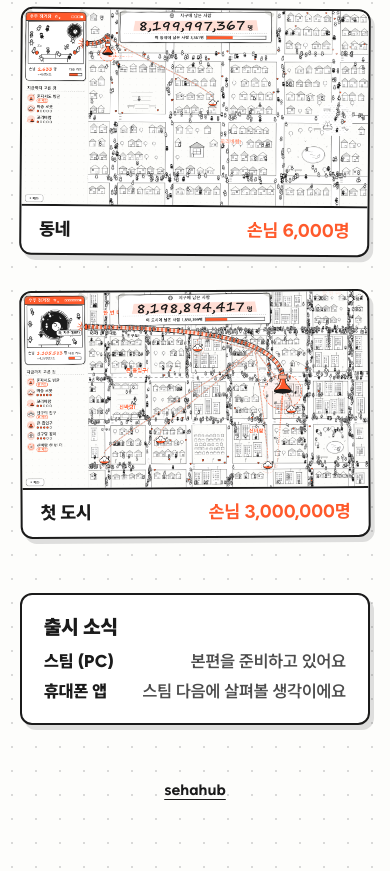
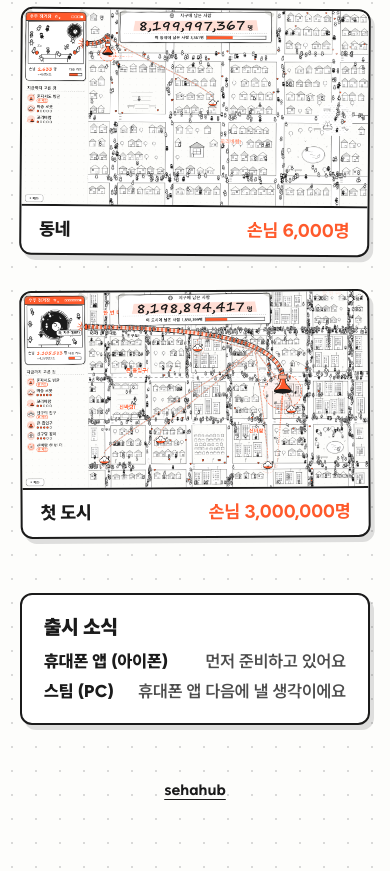
Before and after one commit to koseha/sehahub-web, an Astro site: page /earth-clean in a window 390 px wide. Shown: the part 681-1552 px from the top of the page. Built offline with nearby package versions, Linux system fonts and the light colour scheme; Astro itself is replaced by a stand-in of ours.

Commit message:
지구 청소 소개 쪽 출시 소식 — 순서 바뀜(휴대폰 앱(아이폰) 먼저 · 스팀(PC)은 그다음 · 대표 11/27 오후 「모바일 앱을 먼저 출시하는 걸 목표로 하자」 「스팀은 뒤로 미뤄지는 거지」) · 날짜 · 약속 없음 · 빌드 0 오류 · 0 경고
Co-Authored-By: Claude Opus 5.5 <noreply@anthropic.com>

```diff
--- a/src/pages/earth-clean/index.astro
+++ b/src/pages/earth-clean/index.astro
@@ -20,9 +20,10 @@ const stages = [
 ]
 // 출시 소식(2026-11-27 대표 「우리 게임 페이지에 스팀, 앱스토어 출시 관련 버튼이나 정보 뭐 그런 거 추가하라고 전달해봐」 · 비서 → 그룹장 경유).
 // 상점 페이지가 아직 없어 글로만 둔다 — 스팀 「출시 예정」 페이지가 뜨면 그 주소로 버튼을 단다. 정해지지 않은 날짜 · 약속은 쓰지 않는다.
+// 11/27 오후 순서 바뀜(대표 「모바일 앱을 먼저 출시하는 걸 목표로 하자」 · 「스팀은 뒤로 미뤄지는 거지」 · 안드로이드 안 함).
 const news = [
-  { where: "스팀 (PC)", what: "본편을 준비하고 있어요" },
-  { where: "휴대폰 앱", what: "스팀 다음에 살펴볼 생각이에요" },
+  { where: "휴대폰 앱 (아이폰)", what: "먼저 준비하고 있어요" },
+  { where: "스팀 (PC)", what: "휴대폰 앱 다음에 낼 생각이에요" },
 ]
 ---
 
```
